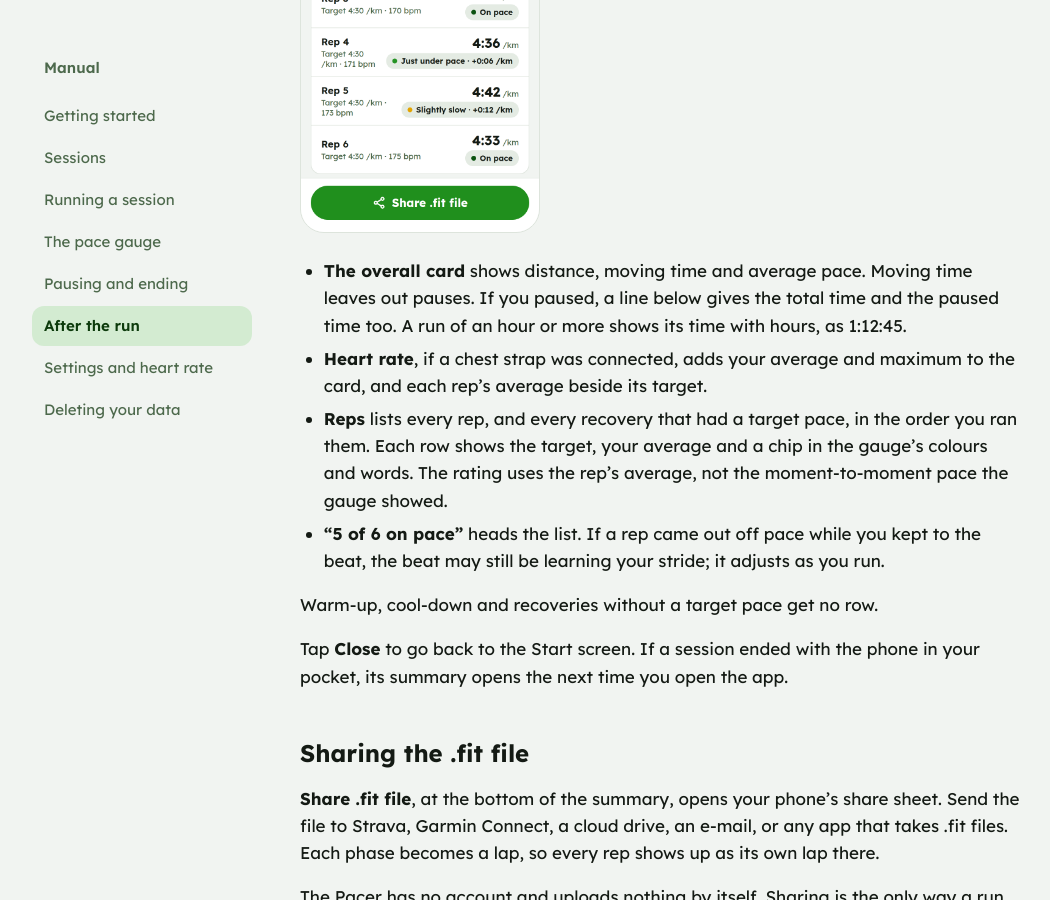
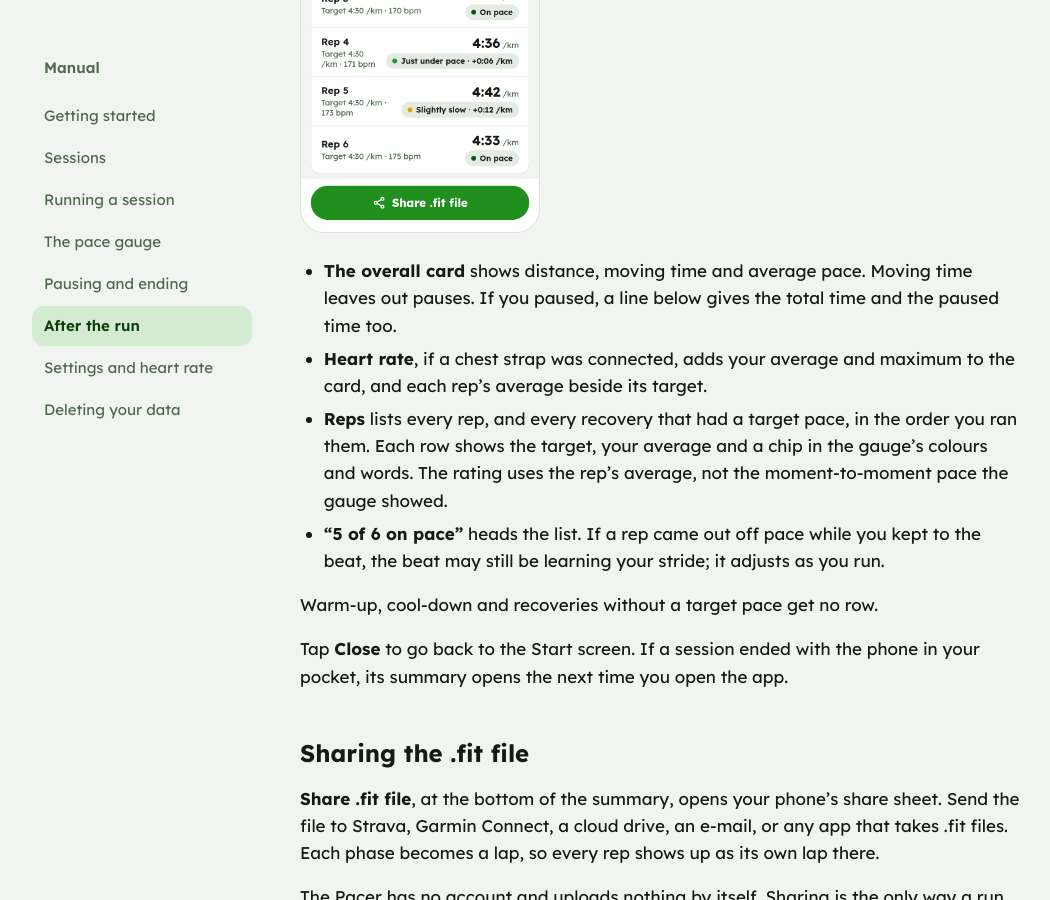
Before and after one commit to joergdietrich/ThePacer-Web, a Jekyll site: the page built from manual/after-the-run.md, in a window 1280 px wide and 900 px high, scrolled down 694 px. Shown: the whole window, without its empty margins (92-1142 px from the left). Built offline with Jekyll 4.4.1, drawn with Linux system fonts in a browser that asks for light colours; some of the changed text lies outside the part shown.

Commit message:
Drop spec details from the manual
Co-Authored-By: Claude Opus 5.5 <noreply@anthropic.com>

```diff
--- a/manual/after-the-run.md
+++ b/manual/after-the-run.md
@@ -11,7 +11,7 @@ When a session ends, its summary opens.
   <img src="{{ '/assets/img/screens/35-finish-summary.png' | relative_url }}" width="390" height="1012" alt="The summary after a session.">
 </figure>
 
-- **The overall card** shows distance, moving time and average pace. Moving time leaves out pauses. If you paused, a line below gives the total time and the paused time too. A run of an hour or more shows its time with hours, as 1:12:45.
+- **The overall card** shows distance, moving time and average pace. Moving time leaves out pauses. If you paused, a line below gives the total time and the paused time too.
 - **Heart rate**, if a chest strap was connected, adds your average and maximum to the card, and each rep's average beside its target.
 - **Reps** lists every rep, and every recovery that had a target pace, in the order you ran them. Each row shows the target, your average and a chip in the gauge's colours and words. The rating uses the rep's average, not the moment-to-moment pace the gauge showed.
 - **"5 of 6 on pace"** heads the list. If a rep came out off pace while you kept to the beat, the beat may still be learning your stride; it adjusts as you run.
@@ -43,6 +43,6 @@ When you have run the same session at least twice, a run's summary offers **Comp
 
 If a chest strap was connected, each cell also shows that rep's average heart rate under the pace. That is what the screen is for: the same pace at a lower heart rate, week by week. A run without a strap shows pace alone. A dash in place of the heart rate means the strap caught too little of that rep to give an average.
 
-Below the table, **These runs** lists each run with its distance, time, average pace and average heart rate. On a narrow phone, a long run's line leaves out the heart rate so the other numbers stay whole.
+Below the table, **These runs** lists each run with its distance, time, average pace and average heart rate.
 
 Only runs of the same plan are compared. If you edited the session between runs, so that its reps no longer match, the screen leaves those runs out and says how many.
```
